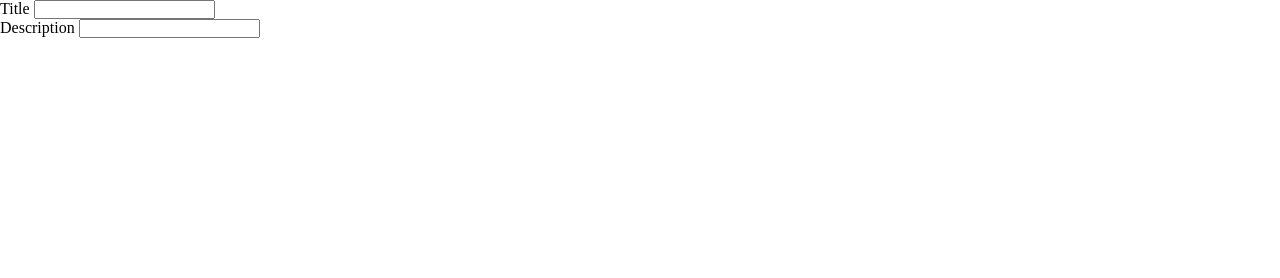
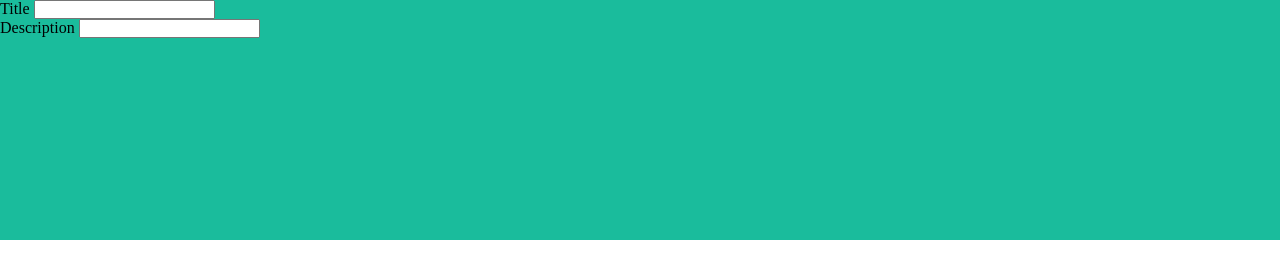
Before and after one commit to ripterdust/prueba-tecnica, a website built with webpack: page src/index.html in a window 1280 px wide. Built offline with nearby package versions, Linux system fonts and the light colour scheme.

Commit message:
Finished the background

```diff
--- a/src/index.html
+++ b/src/index.html
@@ -9,7 +9,6 @@
 </head>
 <body>
 
-    <div class="bg">
     <div class="top"></div>
     <form action="/" class="form">
         <div class="form-section">
@@ -23,7 +22,6 @@
         </div>
     </form>
     <div id="root"></div>
-    </div>
     <noscript>
         Please enable javascript
     </noscript>
--- a/src/styles/partials/bg.scss
+++ b/src/styles/partials/bg.scss
@@ -1,5 +1,7 @@
-.bg {
-  height: 100vh;
-  width: 100vw;
-  position: relative;
+.top {
+  width: 100%;
+  height: 30vh;
+  background: $primary;
+  position: absolute;
+  z-index: -1;
 }
--- a/src/styles/partials/general.scss
+++ b/src/styles/partials/general.scss
@@ -3,3 +3,7 @@
   margin: 0;
   padding: 0;
 }
+
+body {
+  position: relative;
+}
```
Lines whose indentation alone changed are shown as unchanged.
